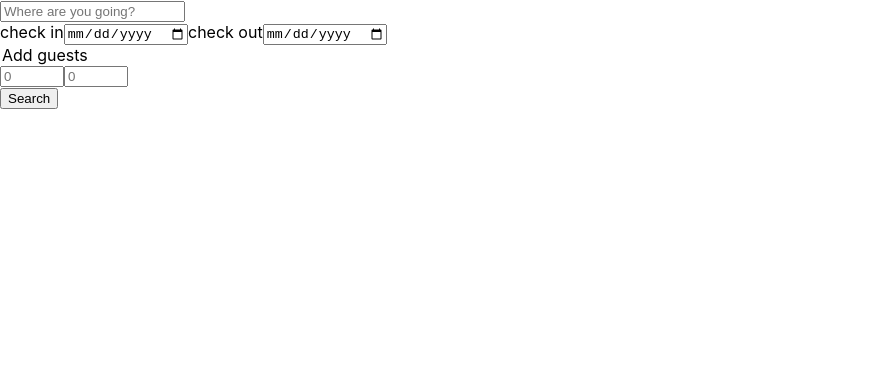
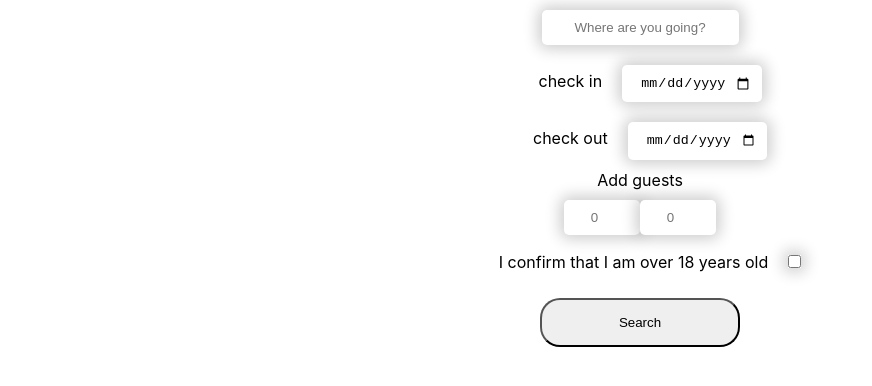
Before and after one commit to yudzeshka/Form, a React (Create React App) app: page / in a window 1280 px wide. Shown: the top 386 px of the page, without its empty margins (0-872 px from the left). Built offline with nearby package versions, Linux system fonts and the light colour scheme.

Commit message:
add some basic styles

```diff
--- a/public/index.html
+++ b/public/index.html
@@ -9,6 +9,7 @@
       name="description"
       content="Web site created using create-react-app"
     />
+
     <link rel="apple-touch-icon" href="%PUBLIC_URL%/logo192.png" />
     <!--
       manifest.json provides metadata used when your web app is installed on a
--- a/src/App.css
+++ b/src/App.css
@@ -1,38 +1,38 @@
-.App {
+* {
+  box-sizing: border-box;
   text-align: center;
 }
+/* body {
+  background: rgb(229, 233, 235);
+  background: linear-gradient(
+    90deg,
+    rgba(229, 233, 235, 1) 0%,
+    rgba(43, 136, 195, 1) 52%,
+    rgba(65, 95, 97, 1) 100%,
+    rgba(3, 13, 18, 1) 100%
+  );
+} */
 
-.App-logo {
-  height: 40vmin;
-  pointer-events: none;
+input {
+  padding: 10px;
+  margin: 10px 0;
+  border: 0;
+  box-shadow: 0 0 15px 4px rgba(0, 0, 0, 0.2);
+  border-radius: 5px;
 }
 
-@media (prefers-reduced-motion: no-preference) {
-  .App-logo {
-    animation: App-logo-spin infinite 20s linear;
-  }
+button:hover {
+  box-shadow: 0 12px 16px 0 rgba(0, 0, 0, 0.24),
+    0 17px 50px 0 rgba(0, 0, 0, 0.19);
 }
 
-.App-header {
-  background-color: #282c34;
-  min-height: 100vh;
-  display: flex;
-  flex-direction: column;
-  align-items: center;
-  justify-content: center;
-  font-size: calc(10px + 2vmin);
-  color: white;
+button {
+  margin: 20px;
+  width: 200px;
+  padding: 15px;
+  border-radius: 20px;
 }
 
-.App-link {
-  color: #61dafb;
+label {
+  margin: 20px;
 }
-
-@keyframes App-logo-spin {
-  from {
-    transform: rotate(0deg);
-  }
-  to {
-    transform: rotate(360deg);
-  }
-}
--- a/src/FormFormik.js
+++ b/src/FormFormik.js
@@ -1,5 +1,6 @@
 import { Formik, Form, Field } from "formik";
 import React, { Component } from "react";
+import "./App.css";
 
 export default class FormFormik extends Component {
   render() {
@@ -11,6 +12,7 @@ export default class FormFormik extends Component {
           checkOut: "",
           adults: "",
           children: "",
+          more18: "",
         }}
         onSubmit={(formValues) => {
           alert(JSON.stringify(formValues, null, 2));
@@ -27,6 +29,8 @@ export default class FormFormik extends Component {
           <div>
             <label htmlFor="checkIn">check in</label>
             <Field type="date" id="checkIn" name="checkIn"></Field>
+          </div>
+          <div>
             <label htmlFor="checkOut">check out</label>
             <Field type="date" id="checkOut" name="checkOut"></Field>
           </div>
@@ -50,6 +54,12 @@ export default class FormFormik extends Component {
             name="children"
           ></Field>
           <div>
+            <label htmlFor="more18">
+              I confirm that I am over 18 years old
+            </label>
+            <Field type="checkbox" id="more18" name="more18"></Field>
+          </div>
+          <div>
             <button type="submit">Search</button>
           </div>
         </Form>
@@ -57,87 +67,3 @@ export default class FormFormik extends Component {
     );
   }
 }
-
-// export function Form() {
-//   //   const validate = (values) => {
-//   //     const errors = {};
-//   // if(!values.email){
-//   //     errors.email = 'Requided ' }
-//   //     else if(values.email.length < 4){
-//   //         errors.email = 'Must be 5 characters or more'
-//   //     }
-//   // }
-
-//   const formik = useFormik({
-//     initialValues: {
-//       where: "",
-//       checkIn: "",
-//       checkOut: "",
-//       adults: "",
-//       children: "",
-//     },
-//     onSubmit: (values) => {
-//       alert(JSON.stringify(values, null, 2));
-//     },
-//   });
-
-//   return (
-//     <form onSubmit={formik.handleSubmit}>
-//       <div>
-//         <input
-//           id="where"
-//           name="where"
-//           onChange={formik.handleChange}
-//           value={formik.values.where}
-//           placeholder="Where are you going?"
-//         ></input>
-//       </div>
-//       <div>
-//         <label htmlFor="checkIn" value={formik.values.date}>
-//           check in
-//         </label>
-//         <input
-//           type="date"
-//           id="checkIn"
-//           name="checkIn"
-//           onChange={formik.handleChange}
-//         ></input>
-//         <label htmlFor="checkOut" value={formik.values.date}>
-//           check out
-//         </label>
-//         <input
-//           type="date"
-//           id="checkOut"
-//           name="checkOut"
-//           onChange={formik.handleChange}
-//         ></input>
-//       </div>
-//       <legend>Add guests</legend>{" "}
-//       <input
-//         placeholder="0"
-//         type="number"
-//         min="0"
-//         max="100"
-//         step="1"
-//         id="adults"
-//         name="adults"
-//         onChange={formik.handleChange}
-//       ></input>
-//       <input
-//         placeholder="0"
-//         type="number"
-//         min="0"
-//         max="100"
-//         step="1"
-//         id="children"
-//         name="children"
-//         onChange={formik.handleChange}
-//       ></input>
-//       <div>
-//         <button type="submit">Search</button>
-//       </div>
-//     </form>
-//   );
-// }
-
-// export default Form;
```
